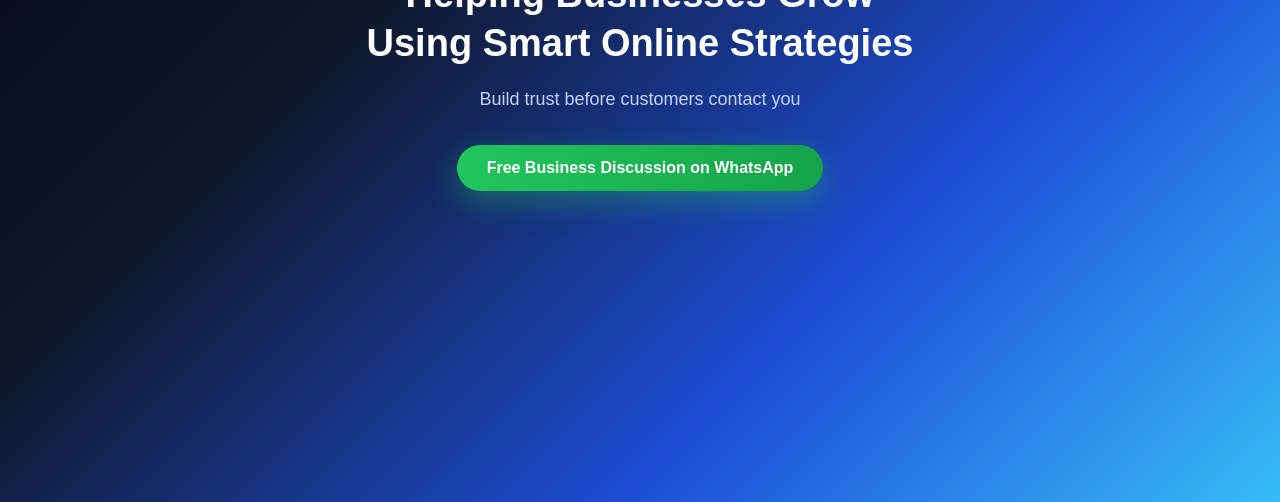
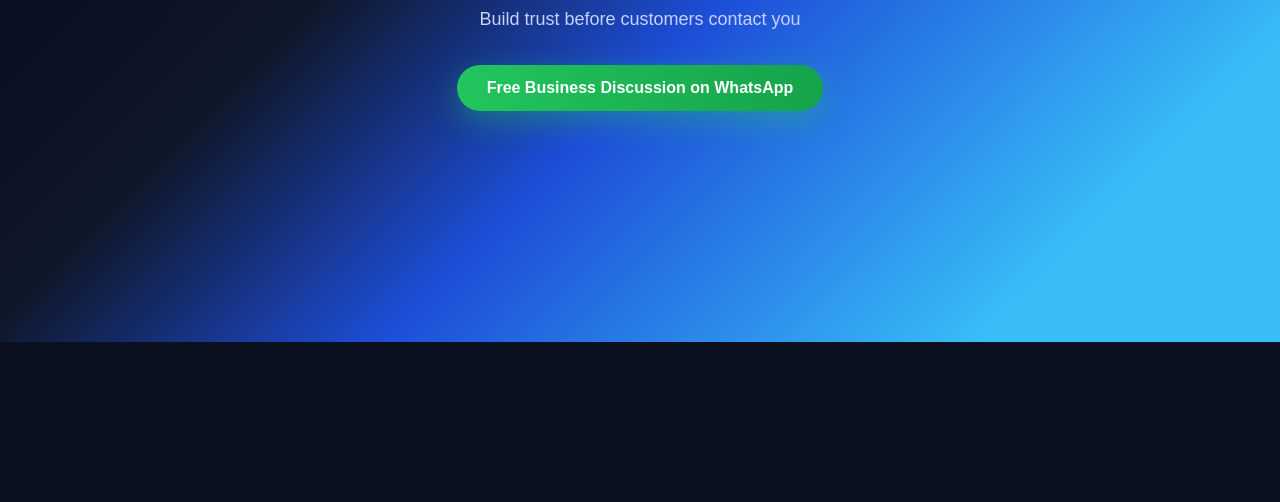
Before and after one commit to chauhanshivam5794-stack/chauhanshivam5794.github.io, a plain HTML site: page index.html in a window 1280 px wide. Shown: the part 745-1247 px from the top of the page. After the commit the page ends 1087 px from the top, so only its background shows below. Drawn offline with Linux system fonts and the light colour scheme.

Commit message:
Adjust padding and min-height in index.html

```diff
--- a/index.html
+++ b/index.html
@@ -17,7 +17,7 @@
 
     /* ===== INSIGHTS SLIDER (TOP) ===== */
     .insights {
-      padding: 80px 20px;
+      padding: 40px 20px 20px;
       display: flex;
       justify-content: center;
       background: linear-gradient(135deg, #0f172a, #1e293b);
@@ -44,19 +44,19 @@
     }
     /* ===== HERO SECTION ===== */
 .hero {
-  min-height: 100vh;
+  min-height: 85vh;
   display: flex;
   align-items: center;
   justify-content: center;
   text-align: center;
-  padding: 40px 20px;
+  padding: 20px 20px;
 
   background: linear-gradient(
     135deg,
     #020617 0%,
     #0f172a 35%,
-    #1d4ed8 70%,
-    #38bdf8 100%
+    #1d4ed8 55%,
+    #38bdf8 85%
   );
 }
 
```
